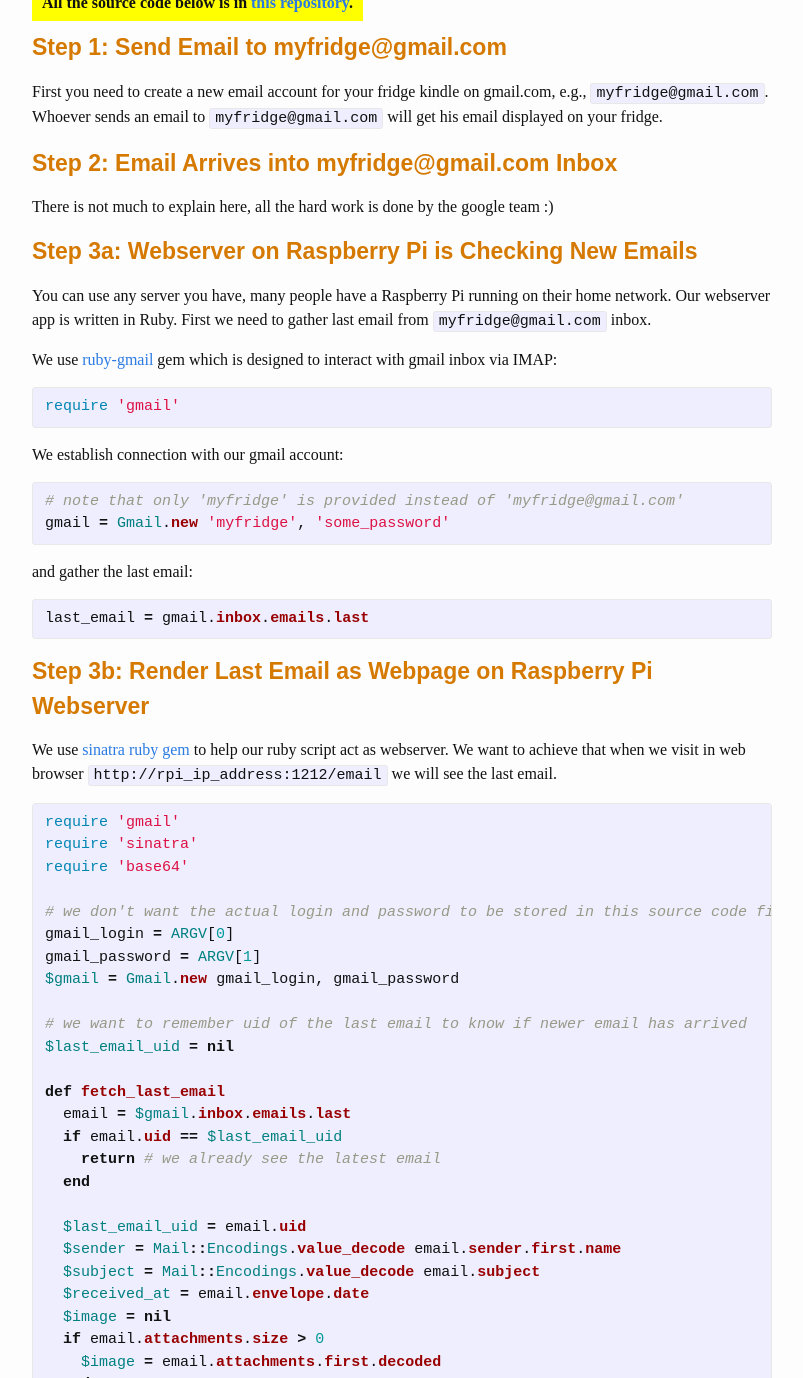
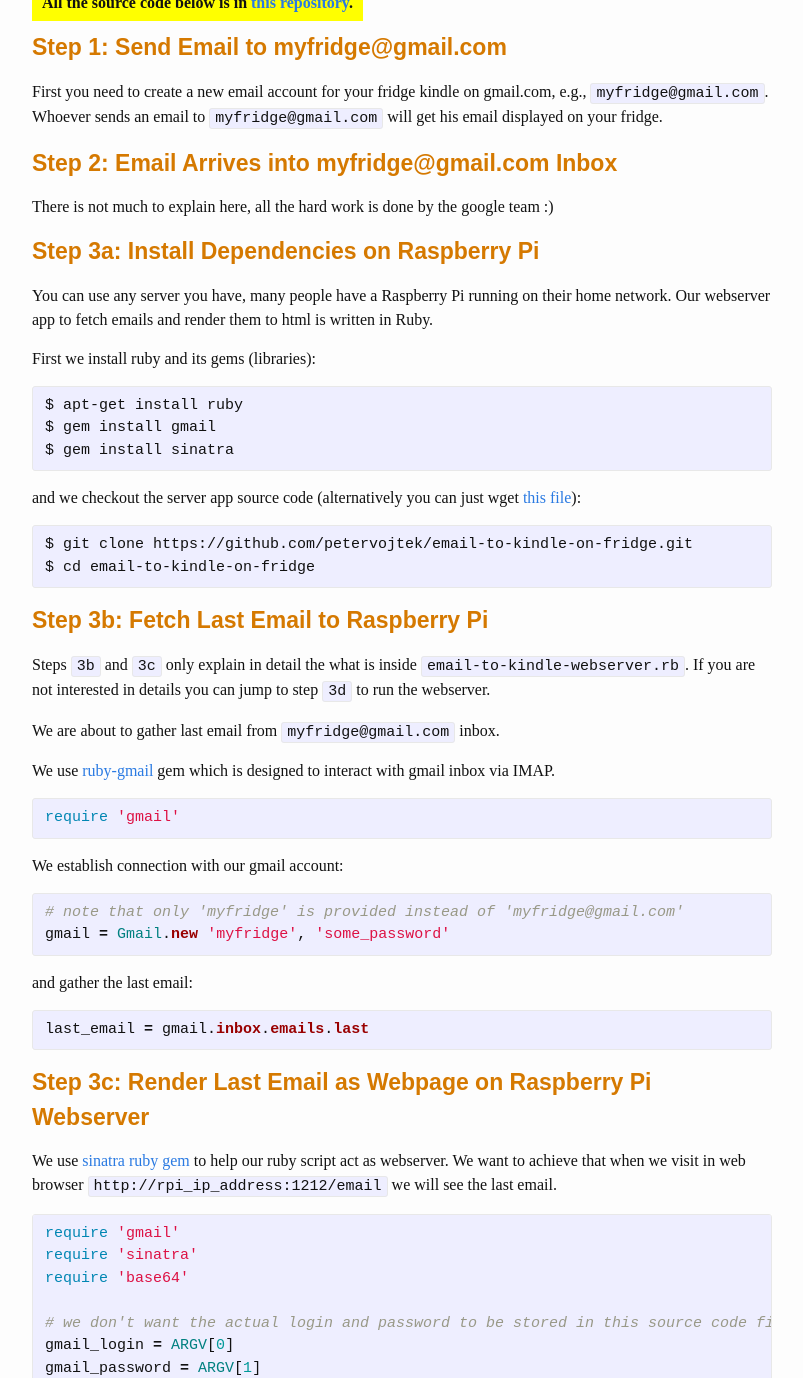
Before and after one commit to Laserworks/diy, a Jekyll site: the page built from _posts/2015-07-29-share-messages-with-kindle-on-fridge.markdown, in a window 1280 px wide and 1400 px high, scrolled down 895 px, cut to the strip 22-1400 px from the top of the window. Shown: the whole strip, without its empty margins (238-1041 px from the left). Built offline with Jekyll 4.4.1, drawn with Linux system fonts in a browser that asks for light colours; comment, search, counter and statistics services are not loaded; some of the changed text lies outside the part shown.

Commit message:
update kindle-fridnge based on Andrew's suggestions

```diff
--- a/_posts/2015-07-29-share-messages-with-kindle-on-fridge.markdown
+++ b/_posts/2015-07-29-share-messages-with-kindle-on-fridge.markdown
@@ -31,13 +31,32 @@
 
 There is not much to explain here, all the hard work is done by the google team :)
 
-### Step 3a: Webserver on Raspberry Pi is Checking New Emails
+### Step 3a: Install Dependencies on Raspberry Pi
 
 You can use any server you have, many people have a Raspberry Pi running on their home network.
-Our webserver app is written in Ruby.
-First we need to gather last email from `myfridge@gmail.com` inbox.
+Our webserver app to fetch emails and render them to html is written in Ruby.
 
-We use [ruby-gmail](https://github.com/dcparker/ruby-gmail) gem which is designed to interact with gmail inbox via IMAP:
+First we install ruby and its gems (libraries):
+{% highlight text %}
+$ apt-get install ruby
+$ gem install gmail
+$ gem install sinatra
+{% endhighlight %}
+
+and we checkout the server app source code (alternatively you can just wget [this file](https://raw.githubusercontent.com/petervojtek/email-to-kindle-on-fridge/master/email-to-kindle-webserver.rb)):
+{% highlight text %}
+$ git clone https://github.com/petervojtek/email-to-kindle-on-fridge.git
+$ cd email-to-kindle-on-fridge
+{% endhighlight %}
+
+
+### Step 3b: Fetch Last Email to Raspberry Pi
+
+Steps `3b` and `3c` only explain in detail the what is inside `email-to-kindle-webserver.rb`. If you are not interested in details you can jump to step `3d` to run the webserver.
+
+We are about to gather last email from `myfridge@gmail.com` inbox.
+
+We use [ruby-gmail](https://github.com/dcparker/ruby-gmail) gem which is designed to interact with gmail inbox via IMAP.
 
 {% highlight ruby %}
 require 'gmail'
@@ -57,7 +76,7 @@
 {% endhighlight %}
 
 
-### Step 3b: Render Last Email as Webpage on Raspberry Pi Webserver
+### Step 3c: Render Last Email as Webpage on Raspberry Pi Webserver
 
 We use [sinatra ruby gem](http://www.sinatrarb.com/) to help our ruby script act as webserver.
 We want to achieve that when we visit in web browser `http://rpi_ip_address:1212/email` we will see the last email.
@@ -134,6 +153,8 @@
 end
 {% endhighlight %}
 
+### Step 3d: Run the Webserver on Raspberry Pi
+
 Now we launch the webserver on our Raspberry Pi. Webserver's source code is stored in file `email-to-kindle-webserver.rb`. For debugging purposes we can run it as following:
 
 {% highlight text %}
```
Also changed, not shown: other parts of _posts/2015-07-29-share-messages-with-kindle-on-fridge.markdown (+2 -2 lines).
